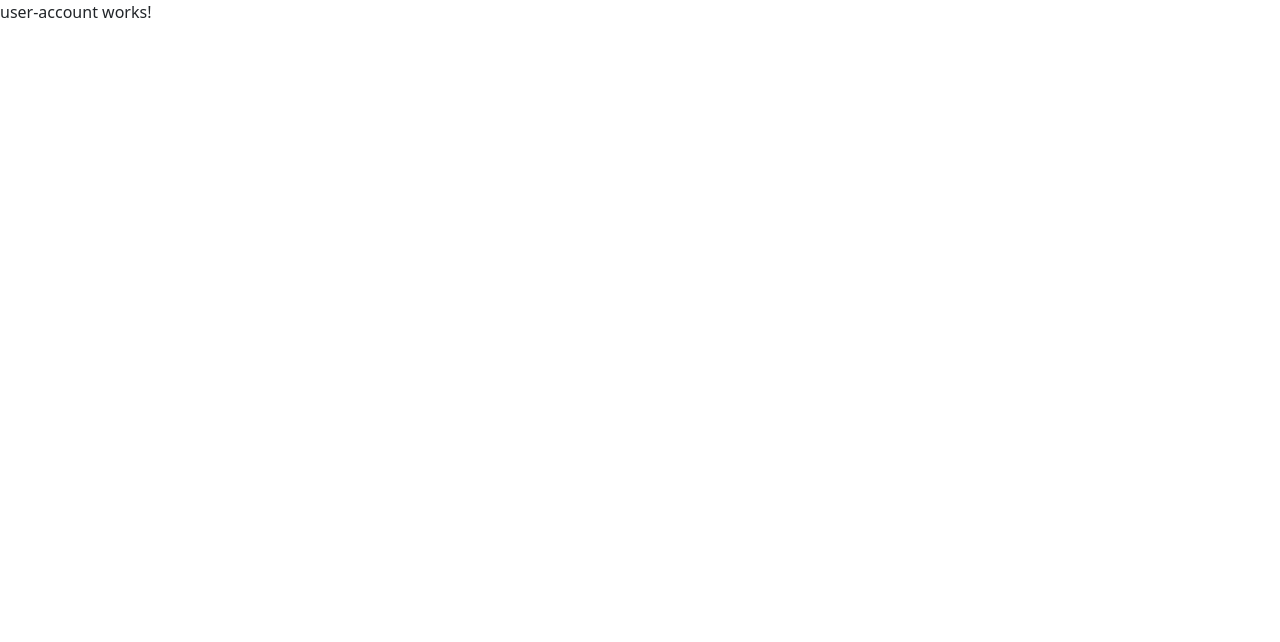
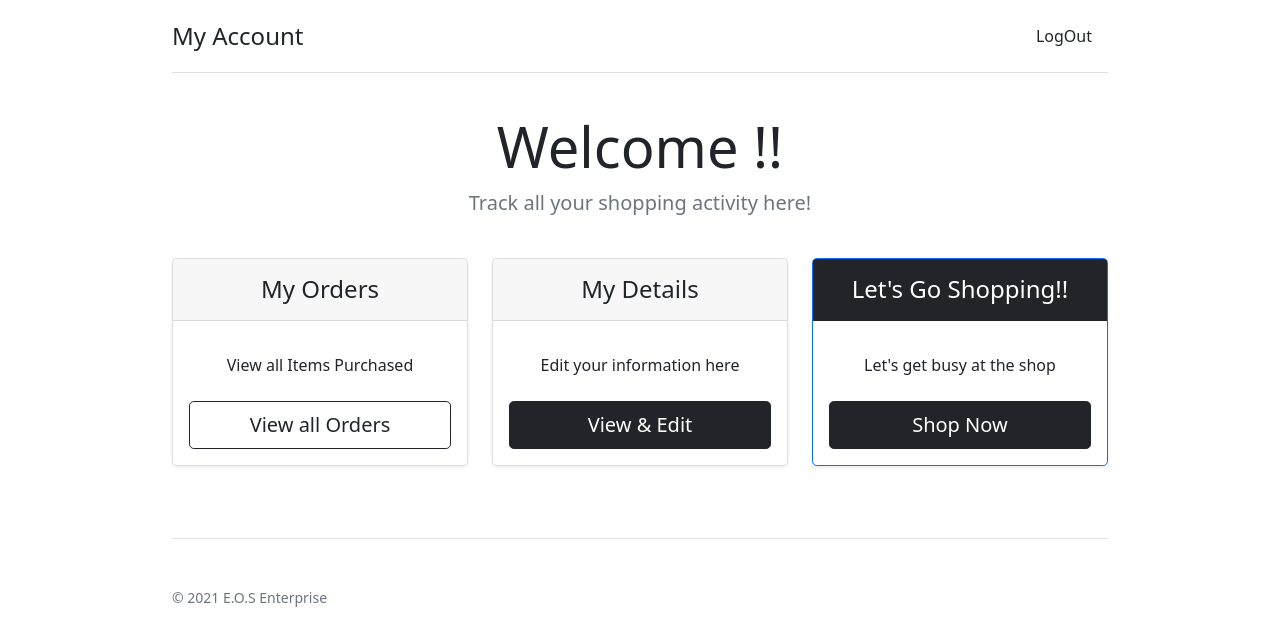
Before and after one commit to kbbansi/E.O.S-Web-Application, an Angular app in the folder e.o.s-website/: page /profile in a window 1280 px wide. Shown: the top 642 px of the page. Built offline with nearby package versions, Linux system fonts and the light colour scheme.

Commit message:
Add user details home page

```diff
--- a/e.o.s-website/src/app/app.component.ts
+++ b/e.o.s-website/src/app/app.component.ts
@@ -7,4 +7,10 @@ import { Component } from '@angular/core';
 })
 export class AppComponent {
   title = 'adinkrah';
+  firstName: any;
+
+  constructor() {
+    this.firstName = sessionStorage.getItem('firstName');
+    console.log(this.firstName)
+  }
 }
--- a/e.o.s-website/src/app/components/user-account/user-account.component.css
+++ b/e.o.s-website/src/app/components/user-account/user-account.component.css
@@ -0,0 +1,11 @@
+body {
+  background-image: linear-gradient(180deg, #eee, #fff 100px, #fff);
+}
+
+.container {
+  max-width: 960px;
+}
+
+.pricing-header {
+  max-width: 700px;
+}
--- a/e.o.s-website/src/app/components/user-account/user-account.component.html
+++ b/e.o.s-website/src/app/components/user-account/user-account.component.html
@@ -1 +1,142 @@
-<p>user-account works!</p>
+<!-- <svg xmlns="http://www.w3.org/2000/svg" style="display: none;">
+    <symbol id="check" viewBox="0 0 16 16">
+        <title>Check</title>
+        <path
+            d="M13.854 3.646a.5.5 0 0 1 0 .708l-7 7a.5.5 0 0 1-.708 0l-3.5-3.5a.5.5 0 1 1 .708-.708L6.5 10.293l6.646-6.647a.5.5 0 0 1 .708 0z" />
+    </symbol>
+</svg> -->
+
+<div class="container py-3">
+    <header class="d-flex flex-column flex-md-row align-items-center pb-3 mb-4 border-bottom">
+        <a class="d-flex align-items-center text-dark text-decoration-none">
+            <!-- <svg xmlns="http://www.w3.org/2000/svg" width="40" height="32" class="me-2" viewBox="0 0 118 94" role="img">
+                <title>Bootstrap</title>
+                <path fill-rule="evenodd" clip-rule="evenodd"
+                    d="M24.509 0c-6.733 0-11.715 5.893-11.492 12.284.214 6.14-.064 14.092-2.066 20.577C8.943 39.365 5.547 43.485 0 44.014v5.972c5.547.529 8.943 4.649 10.951 11.153 2.002 6.485 2.28 14.437 2.066 20.577C12.794 88.106 17.776 94 24.51 94H93.5c6.733 0 11.714-5.893 11.491-12.284-.214-6.14.064-14.092 2.066-20.577 2.009-6.504 5.396-10.624 10.943-11.153v-5.972c-5.547-.529-8.934-4.649-10.943-11.153-2.002-6.484-2.28-14.437-2.066-20.577C105.214 5.894 100.233 0 93.5 0H24.508zM80 57.863C80 66.663 73.436 72 62.543 72H44a2 2 0 01-2-2V24a2 2 0 012-2h18.437c9.083 0 15.044 4.92 15.044 12.474 0 5.302-4.01 10.049-9.119 10.88v.277C75.317 46.394 80 51.21 80 57.863zM60.521 28.34H49.948v14.934h8.905c6.884 0 10.68-2.772 10.68-7.727 0-4.643-3.264-7.207-9.012-7.207zM49.948 49.2v16.458H60.91c7.167 0 10.964-2.876 10.964-8.281 0-5.406-3.903-8.178-11.425-8.178H49.948z"
+                    fill="currentColor"></path>
+            </svg> -->
+            <span class="fs-4">My Account</span>
+        </a>
+
+        <nav class="d-inline-flex mt-2 mt-md-0 ms-md-auto">
+            <a class="me-3 py-2 text-dark text-decoration-none" (click)="logout()" >LogOut</a>
+        </nav>
+    </header>
+
+    <div class="pricing-header p-3 pb-md-4 mx-auto text-center">
+        <h1 class="display-4 fw-normal">Welcome {{firstName}}!!</h1>
+        <p class="fs-5 text-muted">Track all your shopping activity here!</p>
+    </div>
+
+    <main>
+        <div class="row row-cols-1 row-cols-md-3 mb-3 text-center">
+            <div class="col">
+                <div class="card mb-4 rounded-3 shadow-sm">
+                    <div class="card-header py-3">
+                        <h4 class="my-0 fw-normal">My Orders</h4>
+                    </div>
+                    <div class="card-body">
+                        <ul class="list-unstyled mt-3 mb-4">
+                            <li>View all Items Purchased</li>
+                        </ul>
+                        <button type="button" class="w-100 btn btn-lg btn-outline-dark">View all Orders</button>
+                    </div>
+                </div>
+            </div>
+            <div class="col">
+                <div class="card mb-4 rounded-3 shadow-sm">
+                    <div class="card-header py-3">
+                        <h4 class="my-0 fw-normal">My Details</h4>
+                    </div>
+                    <div class="card-body">
+                        <ul class="list-unstyled mt-3 mb-4">
+                            <li>Edit your information here</li>
+                        </ul>
+                        <button type="button" class="w-100 btn btn-lg btn-dark">View & Edit </button>
+                    </div>
+                </div>
+            </div>
+            <div class="col">
+                <div class="card mb-4 rounded-3 shadow-sm border-primary">
+                    <div class="card-header py-3 text-white bg-dark border-dark">
+                        <h4 class="my-0 fw-normal">Let's Go Shopping!!</h4>
+                    </div>
+                    <div class="card-body">
+                        <ul class="list-unstyled mt-3 mb-4">
+                            <li>Let's get busy at the shop</li>
+                        </ul>
+                        <button type="button" class="w-100 btn btn-lg btn-dark">Shop Now</button>
+                    </div>
+                </div>
+            </div>
+        </div>
+
+    </main>
+
+    <footer class="pt-4 my-md-5 pt-md-5 border-top">
+        <div class="row">
+            <div class="col-12 col-md">
+                <small class="d-block mb-3 text-muted">&copy; 2021 E.O.S Enterprise</small>
+            </div>
+        </div>
+    </footer>
+</div>
+
+<!--
+
+      <h2 class="display-6 text-center mb-4">Compare plans</h2>
+
+      <div class="table-responsive">
+        <table class="table text-center">
+          <thead>
+            <tr>
+              <th style="width: 34%;"></th>
+              <th style="width: 22%;">Free</th>
+              <th style="width: 22%;">Pro</th>
+              <th style="width: 22%;">Enterprise</th>
+            </tr>
+          </thead>
+          <tbody>
+            <tr>
+              <th scope="row" class="text-start">Public</th>
+              <td><svg class="bi" width="24" height="24"><use xlink:href="#check"/></svg></td>
+              <td><svg class="bi" width="24" height="24"><use xlink:href="#check"/></svg></td>
+              <td><svg class="bi" width="24" height="24"><use xlink:href="#check"/></svg></td>
+            </tr>
+            <tr>
+              <th scope="row" class="text-start">Private</th>
+              <td></td>
+              <td><svg class="bi" width="24" height="24"><use xlink:href="#check"/></svg></td>
+              <td><svg class="bi" width="24" height="24"><use xlink:href="#check"/></svg></td>
+            </tr>
+          </tbody>
+
+          <tbody>
+            <tr>
+              <th scope="row" class="text-start">Permissions</th>
+              <td><svg class="bi" width="24" height="24"><use xlink:href="#check"/></svg></td>
+              <td><svg class="bi" width="24" height="24"><use xlink:href="#check"/></svg></td>
+              <td><svg class="bi" width="24" height="24"><use xlink:href="#check"/></svg></td>
+            </tr>
+            <tr>
+              <th scope="row" class="text-start">Sharing</th>
+              <td></td>
+              <td><svg class="bi" width="24" height="24"><use xlink:href="#check"/></svg></td>
+              <td><svg class="bi" width="24" height="24"><use xlink:href="#check"/></svg></td>
+            </tr>
+            <tr>
+              <th scope="row" class="text-start">Unlimited members</th>
+              <td></td>
+              <td><svg class="bi" width="24" height="24"><use xlink:href="#check"/></svg></td>
+              <td><svg class="bi" width="24" height="24"><use xlink:href="#check"/></svg></td>
+            </tr>
+            <tr>
+              <th scope="row" class="text-start">Extra security</th>
+              <td></td>
+              <td></td>
+              <td><svg class="bi" width="24" height="24"><use xlink:href="#check"/></svg></td>
+            </tr>
+          </tbody>
+        </table>
+      </div>
+   -->
--- a/e.o.s-website/src/app/components/user-account/user-account.component.ts
+++ b/e.o.s-website/src/app/components/user-account/user-account.component.ts
@@ -1,4 +1,5 @@
 import { Component, OnInit } from '@angular/core';
+import { Router } from '@angular/router';
 
 @Component({
   selector: 'app-user-account',
@@ -6,10 +7,45 @@ import { Component, OnInit } from '@angular/core';
   styleUrls: ['./user-account.component.css']
 })
 export class UserAccountComponent implements OnInit {
+  firstName: any;
+  lastName: any;
+  otherNames: any;
+  id: any;
+  email: any;
+  userName: any;
+  userType: any;
+  contactNo: any;
 
-  constructor() { }
+  constructor(private router: Router) {
+    this.firstName = sessionStorage.getItem('firstName');
+    this.lastName = sessionStorage.getItem('lastName');
+    this.otherNames = sessionStorage.getItem('otherNames');
+    this.id = sessionStorage.getItem('id');
+    this.email = sessionStorage.getItem('email');
+    this.userName = sessionStorage.getItem('userName');
+    this.userType = sessionStorage.getItem('userType');
+    this.contactNo = sessionStorage.getItem('contactNo');
+  }
 
   ngOnInit(): void {
+    this.loadScript()
+  }
+
+  public loadScript() {
+    let body = <HTMLDivElement> document.body;
+    let script = document.createElement('script');
+    script.innerHTML;
+    script.src = '../../../assets/sidebar.js';
+    script.async = true;
+    script.defer = true;
+    body.appendChild(script);
+  }
+
+  logout(){
+    console.log('Bye Bye %s', this.firstName);
+    sessionStorage.clear();
+    this.router.navigate(['/'])
+
   }
 
 }
--- /dev/null
+++ b/e.o.s-website/src/assets/sidebar.js
@@ -0,0 +1,8 @@
+/* global bootstrap: false */
+(function () {
+    'use strict'
+    var tooltipTriggerList = [].slice.call(document.querySelectorAll('[data-bs-toggle="tooltip"]'))
+    tooltipTriggerList.forEach(function (tooltipTriggerEl) {
+      new bootstrap.Tooltip(tooltipTriggerEl)
+    })
+  })()
--- a/e.o.s-website/src/index.html
+++ b/e.o.s-website/src/index.html
@@ -10,5 +10,7 @@
 </head>
 <body>
   <app-root></app-root>
+
+  <script src="./assets/dist/js/bootstrap.bundle.min.js"></script>
 </body>
 </html>
```
